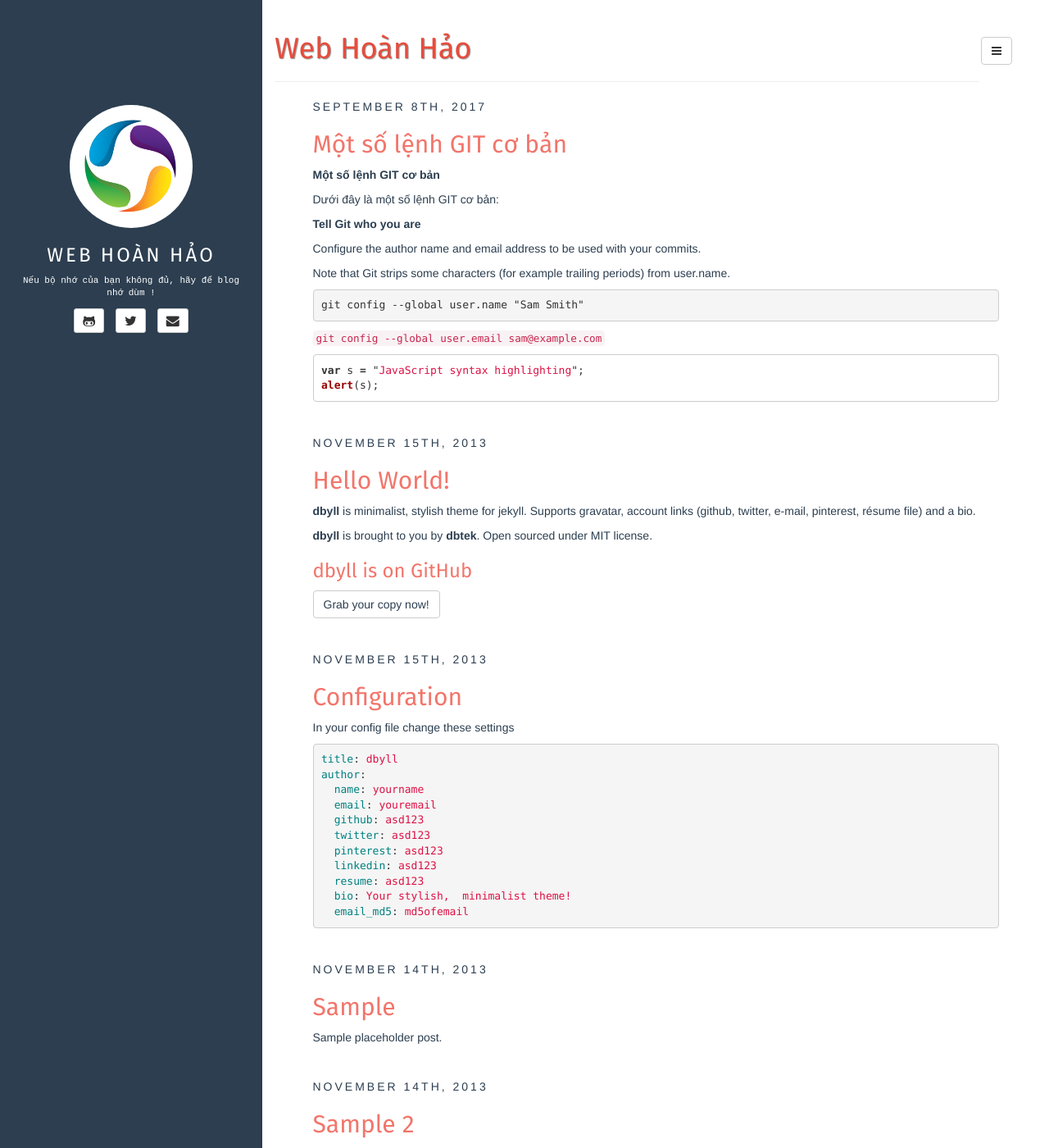
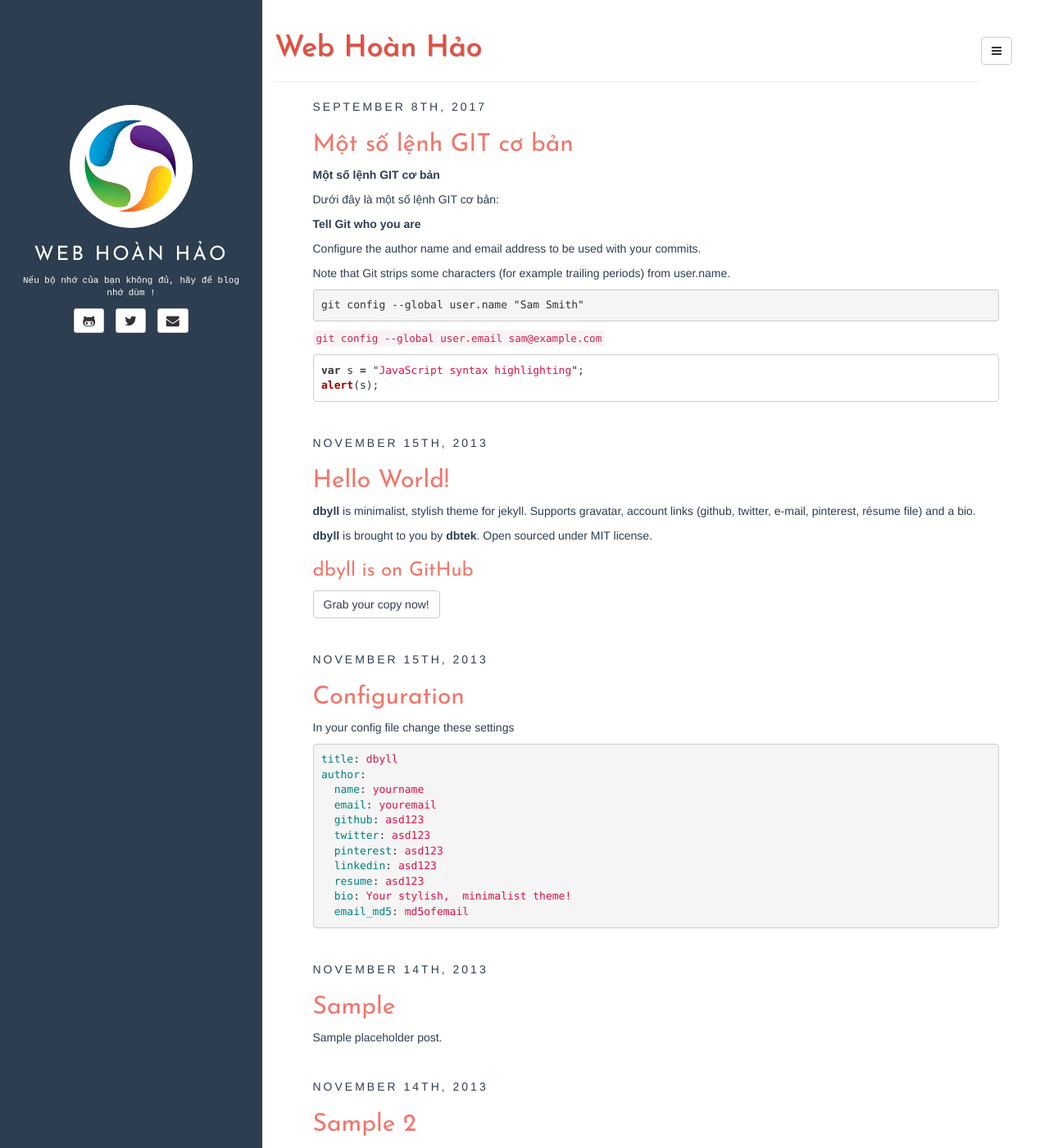
Before and after one commit to webhoanhao/webhoanhao.github.io, a Jekyll site: the page built from index.html, in a window 1280 px wide and 1400 px high. Shown: the whole window at 82% size. Built offline with Jekyll 4.4.1, drawn with Linux system fonts in a browser that asks for light colours; the list of posts is cut into pages by our own code.

Commit message:
Update style.css

```diff
--- a/assets/css/style.css
+++ b/assets/css/style.css
@@ -1,4 +1,4 @@
-@import url(//fonts.googleapis.com/css?family=Fira%20Sans);
+@import url(//fonts.googleapis.com/css?family=Josefin+Sans);
 
 body{
 	color: #2c3e50;
@@ -115,14 +115,14 @@ article.home div a, article.home pre a { color: #2c3e50; }
 article.home div a:hover, article.home pre a:hover { color: #2c3e50; text-decoration: none; }
 article img { max-width: 100%; }
 
-h1,h2,h3,h4,h5,h6 { font-family: 'Fira Sans', sans-serif; }
+h1,h2,h3,h4,h5,h6 { font-family: 'Josefin Sans', sans-serif; }
 article.home h1,
 article.home h2,
 article.home h3,
 article.home h4,
 article.home h5,
 article.home h6 {
-	font-family: 'Fira Sans', sans-serif;
+	font-family: 'Josefin Sans', sans-serif;
 	color: #f2756a;
 }
 
@@ -146,7 +146,7 @@ article.home h4 a:hover {
 
 footer {
 	padding-top: 15px;
-	font-family: 'Fira Sans';
+	font-family: 'Josefin Sans';
 }
 
 /* nav-vertical-tabs component */
```
